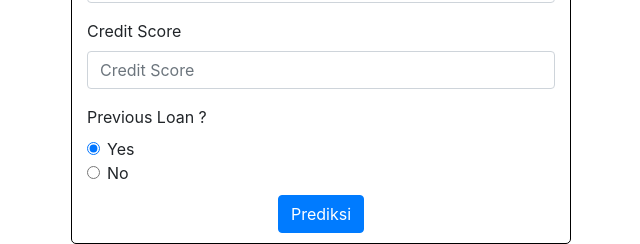
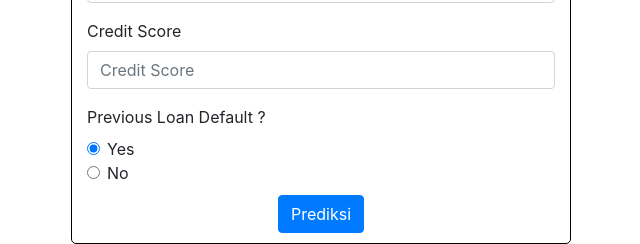
Before and after one commit to Rianchandra11/loanpredict, a Python web app: template templates/index.html in a window 1280 px wide. Shown: the part 950-1194 px from the top of the page, without its empty margins (319-959 px from the left). Run offline with Jinja, Linux system fonts and the light colour scheme; the template is opened without the code that fills it, so the values that code supplies are empty.

Commit message:
Update index.html

```diff
--- a/templates/index.html
+++ b/templates/index.html
@@ -107,7 +107,7 @@
         <input type="number" class="form-control" id="cs" placeholder="Credit Score" name="cs" min="390"  max="850">
 
       </div>
-      <label for="prevl">Previous Loan ?</label>
+      <label for="prevl">Previous Loan Default ?</label>
       <div class="form-check">
         <input class="form-check-input" type="radio" name="prevl" id="exampleRadios1" value="Yes" checked>
         <label class="form-check-label" for="exampleRadios1" >
```
